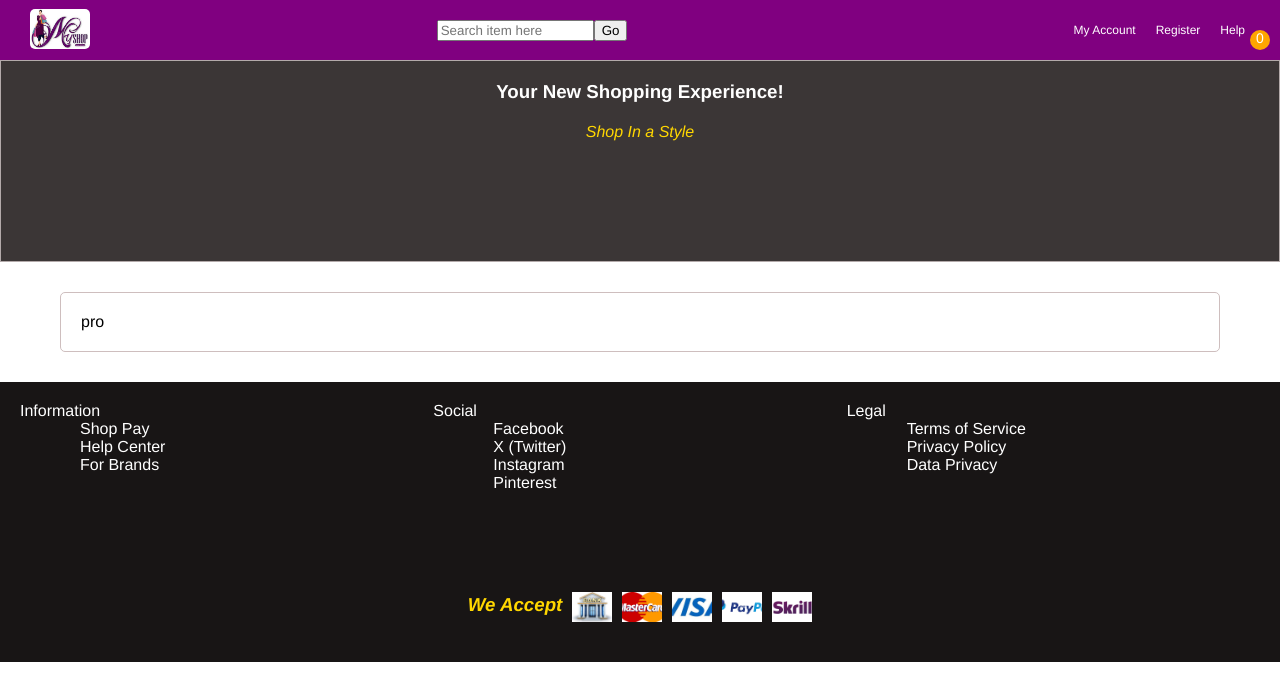
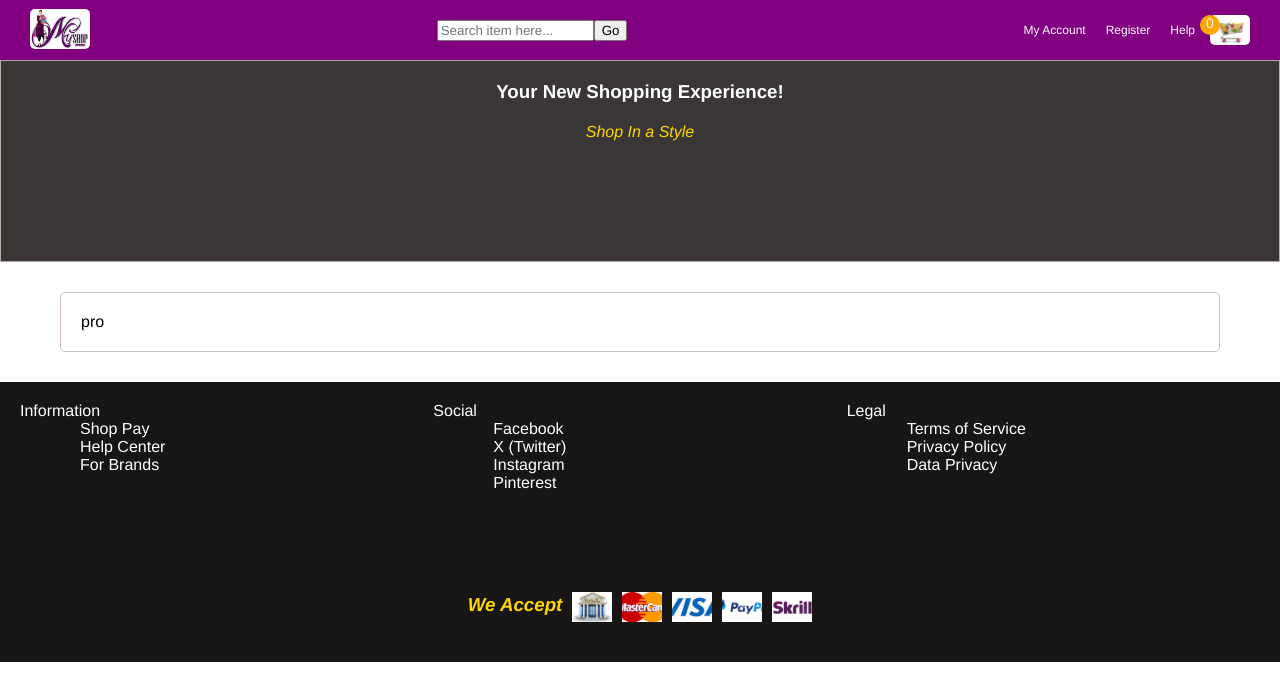
Before and after one commit to Tetka3/np-ecommerce, a React (Create React App) app: page / in a window 1280 px wide. Shown: the top 700 px of the page. Built offline with nearby package versions, Linux system fonts and the light colour scheme.

Commit message:
first commit

```diff
--- a/src/components/Navbar.jsx
+++ b/src/components/Navbar.jsx
@@ -1,5 +1,6 @@
 import './style.css';
 import shop from '../assets/shop.jpeg';
+import cart from '../assets/cart.jpeg';
 
 const Navbar = () => {
   return (
@@ -8,7 +9,7 @@ const Navbar = () => {
             <img src={shop} />
         </div>
         <div class="search">
-            <input type="text" placeholder="Search item here"/>
+            <input type="text" placeholder="Search item here..."/>
             <button>Go</button>
         </div>
         <div class="add">
@@ -20,7 +21,7 @@ const Navbar = () => {
                 </ul>
             </div>
             <div class="cart">
-                {/* <img src="./images/cart.jpeg" /> */}
+                <img src={cart} />
                 <span class="js-quantity">0</span>
             </div>
         </div>
```
